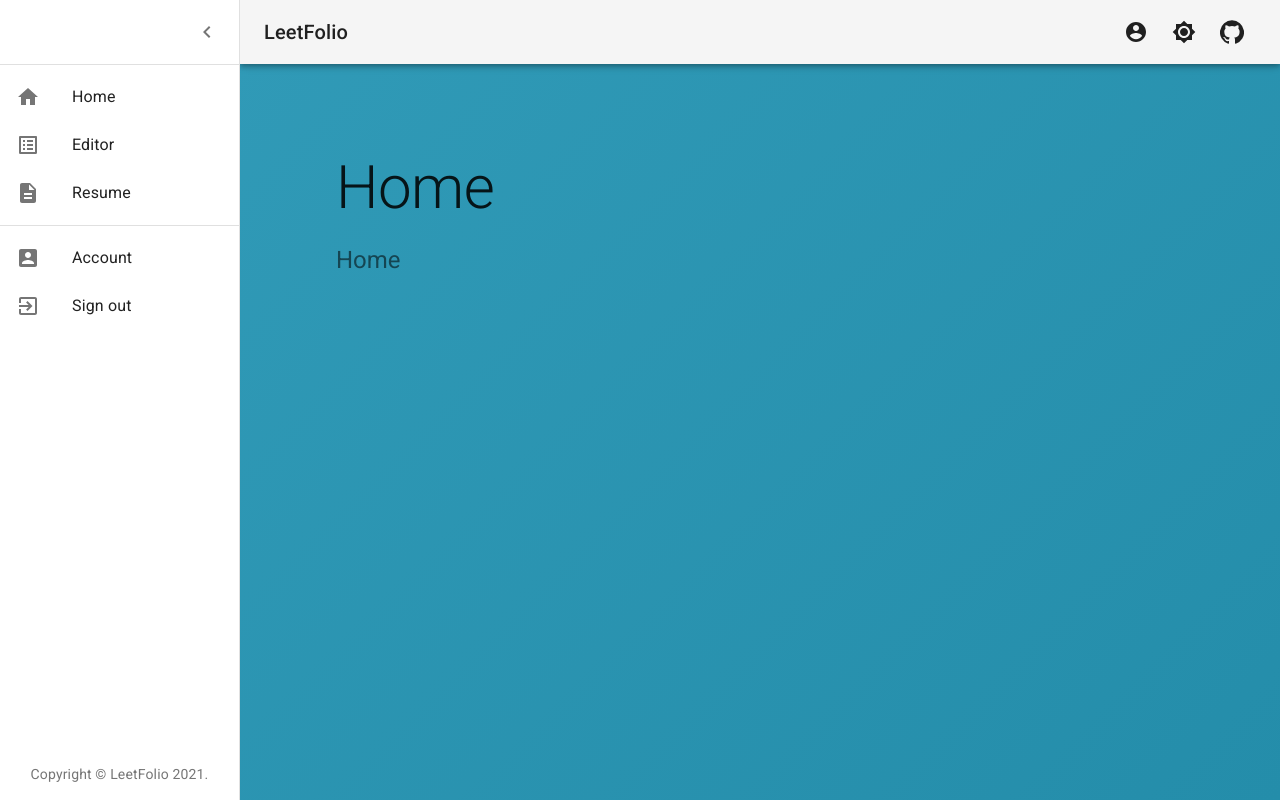
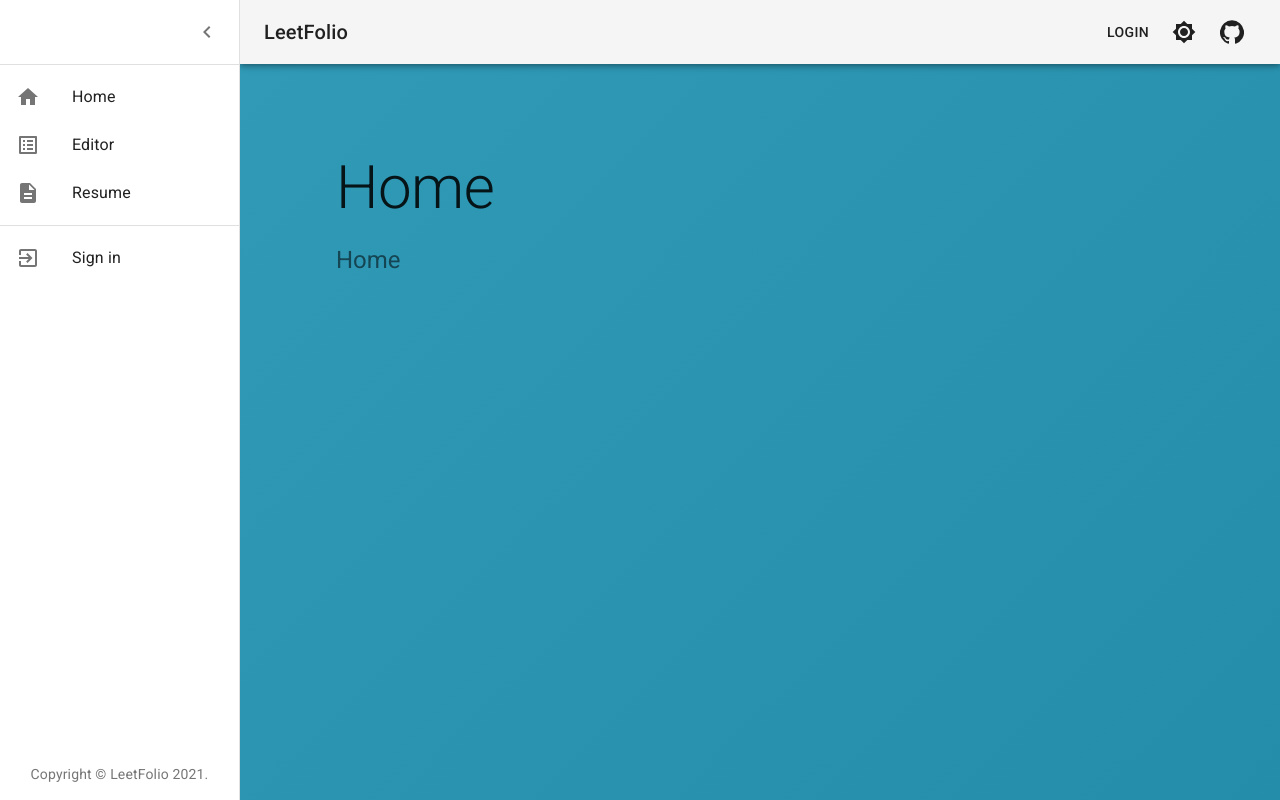
Before and after one commit to JoHoop/leetfolio, a React (Create React App) app: page / in a window 1280 px wide. Built offline with nearby package versions, Linux system fonts and the light colour scheme; no server answers.

Commit message:
Provide user to all pages

```diff
--- a/src/App.js
+++ b/src/App.js
@@ -3,6 +3,7 @@ import { CssBaseline, Container, Box, makeStyles } from '@material-ui/core';
 import { BrowserRouter as Router, Switch, Route } from 'react-router-dom';
 import { ErrorBoundary } from './components/ErrorBoundary';
 import { Loading, LoadingError } from './components/Loading';
+import { UserProvider } from './services/UserProvider';
 import { ThemeProvider } from './theme/ThemeProvider';
 import { ResumeProvider } from './components/Resume/ResumeProvider';
 import { PrivateRoute } from './components/PrivateRoute.js';
@@ -53,6 +54,7 @@ export const App = () => {
   const classes = useStyles();
 
   return (
+    <UserProvider>
       <ThemeProvider>
         <ResumeProvider>
           <CssBaseline />
@@ -84,5 +86,6 @@ export const App = () => {
           </Router>
         </ResumeProvider>
       </ThemeProvider>
+    </UserProvider>
   );
 };
--- a/src/components/Header.js
+++ b/src/components/Header.js
@@ -1,6 +1,7 @@
-import React from 'react';
+import React, { useContext } from 'react';
 import { NavLink } from 'react-router-dom';
 import clsx from 'clsx';
+import { UserContext } from '../services/UserProvider';
 import {
   Drawer,
   AppBar,
@@ -156,6 +157,7 @@ export const ScrollTop = ({ children }) => {
 export const Header = ({ children }) => {
   const classes = useStyles();
   const theme = useTheme();
+  const { currentUser } = useContext(UserContext);
 
   const isDesktop = useMediaQuery((theme) => theme.breakpoints.up('lg'), {
     defaultMatches: true,
@@ -179,8 +181,6 @@ export const Header = ({ children }) => {
   const handleClose = () => {
     setAnchorEl(null);
   };
-
-  const loggedIn = true;
 
   const [anchorEl, setAnchorEl] = React.useState(null);
   const profileOpen = Boolean(anchorEl);
@@ -208,7 +208,7 @@ export const Header = ({ children }) => {
             <Typography variant='h6' className={classes.title} noWrap>
               LeetFolio
             </Typography>
-            {loggedIn ? (
+            {currentUser ? (
               <Box>
                 <Tooltip
                   title={'Account'}
@@ -309,6 +309,8 @@ export const Header = ({ children }) => {
         </List>
         <Divider />
         <List>
+          {currentUser ? (
+            <React.Fragment>
               <ListItem button key={'account'}>
                 <ListItemIcon>
                   <AccountBox />
@@ -321,6 +323,15 @@ export const Header = ({ children }) => {
                 </ListItemIcon>
                 <ListItemText primary={'Sign out'} />
               </ListItem>
+            </React.Fragment>
+          ) : (
+            <ListItem button key={'signin'}>
+              <ListItemIcon>
+                <ExitToApp />
+              </ListItemIcon>
+              <ListItemText primary={'Sign in'} />
+            </ListItem>
+          )}
         </List>
 
         <Typography
--- a/src/components/PrivateRoute.js
+++ b/src/components/PrivateRoute.js
@@ -1,6 +1,6 @@
 import React, { useContext } from 'react';
 import { Route, Redirect } from 'react-router-dom';
-import { UserContext } from '../helpers/UserProvider';
+import { UserContext } from '../services/UserProvider';
 
 export const PrivateRoute = ({ component: RouteComponent, ...rest }) => {
   const { currentUser } = useContext(UserContext);
--- a/src/helpers/Auth.js
+++ b/src/services/Auth.js
@@ -1,4 +1,4 @@
-import Firebase from '../services/Firebase';
+import Firebase from './Firebase';
 
 export const signUp = (email, password) => {
   return Firebase.auth().createUserWithEmailAndPassword(email, password);
--- a/src/helpers/UserProvider.js
+++ b/src/services/UserProvider.js
@@ -1,5 +1,5 @@
 import React, { useEffect, useState, createContext } from 'react';
-import Firebase from '../services/Firebase';
+import Firebase from './Firebase';
 
 export const UserContext = createContext();
 
```
Lines whose indentation alone changed are shown as unchanged.
